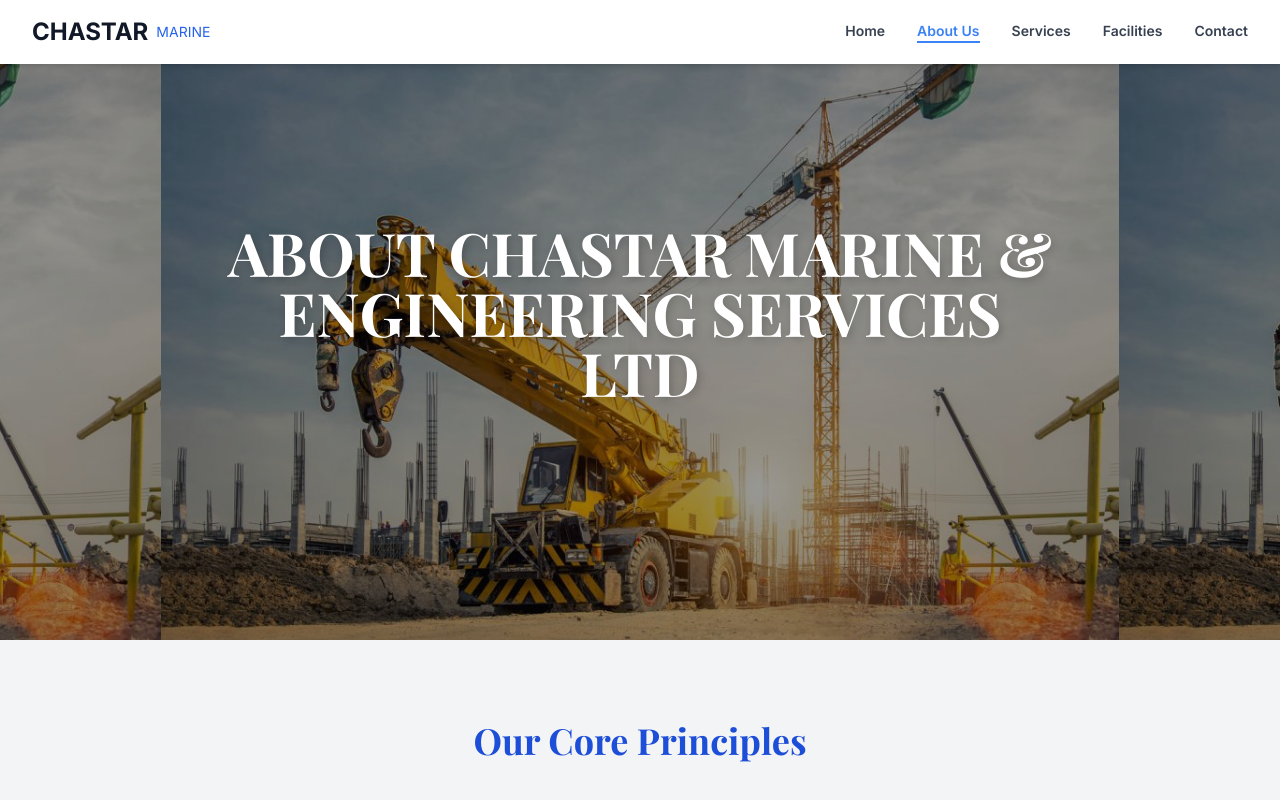
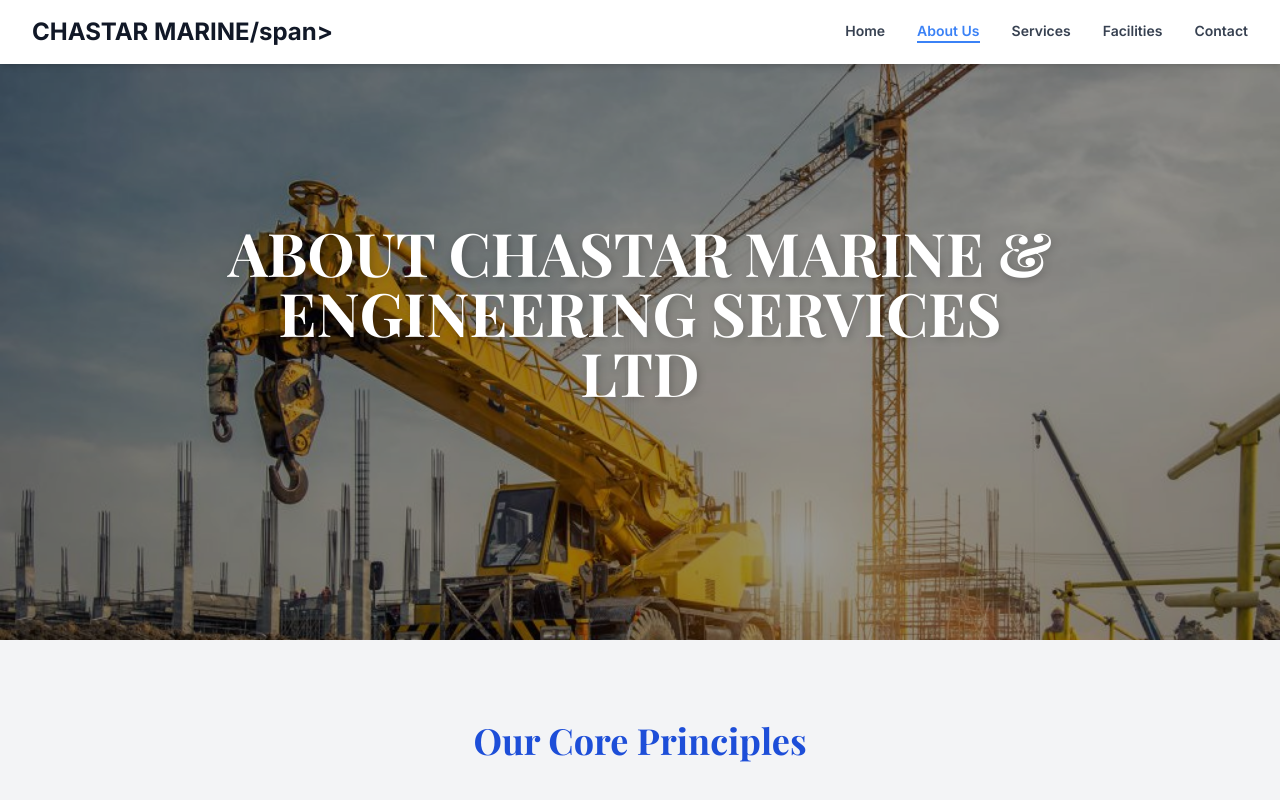
Before and after one commit to arawaeleojo/Chastermarine, a plain HTML site: page pages/about.html in a window 1280 px wide. Shown: the top 800 px of the page. Drawn offline with nearby package versions, Linux system fonts and the light colour scheme.

Commit message:
Describe the changes you made

```diff
--- a/assets/css/style.css
+++ b/assets/css/style.css
@@ -6,7 +6,7 @@
   --dark: #212529;
 }
 
-body {
+html, body {
   font-family: "Open Sans", sans-serif;
   color: #333;
   overflow-x: hidden;
--- a/pages/about.html
+++ b/pages/about.html
@@ -11,7 +11,7 @@
     <link href="https://cdn.jsdelivr.net/npm/aos@2.3.4/dist/aos.css" rel="stylesheet">
     <script src="https://cdn.tailwindcss.com"></script>
         <style>
-            body {
+            html, body {
                 font-family: 'Inter', sans-serif;
                 color: #1F2937;
                 /* Dark Gray */
@@ -30,7 +30,7 @@
             /* Hero Image Background for About Page */
             .hero-bg-about {
                 background-image: url('../assets/img/about2.jpg');
-                background-size: contain;
+                background-size: cover;
                 background-position: center;
             }
 
@@ -60,8 +60,7 @@
             <header class="bg-white fixed w-full z-50 shadow-md">
                 <nav class="container mx-auto px-4 sm:px-6 lg:px-8 py-4 flex justify-between items-center">
                     <a href="index.html" class="flex items-center space-x-2">
-                        <span class="text-2xl font-bold text-gray-900">CHASTAR</span>
-                        <span class="text-sm text-blue-600 hidden sm:block">MARINE</span>
+                        <span class="text-2xl font-bold text-gray-900">CHASTAR MARINE/span>
                     </a>
                     <div class="hidden md:flex space-x-8 text-sm font-semibold text-gray-700">
                         <a href="../index.html" class="hover:text-blue-600 transition-colors">Home</a>
```
Also changed, not shown: index.html (+1 -1 lines), pages/contact.html (+2 -2 lines), pages/projects.html (+2 -2 lines), pages/services.html (+2 -2 lines).
